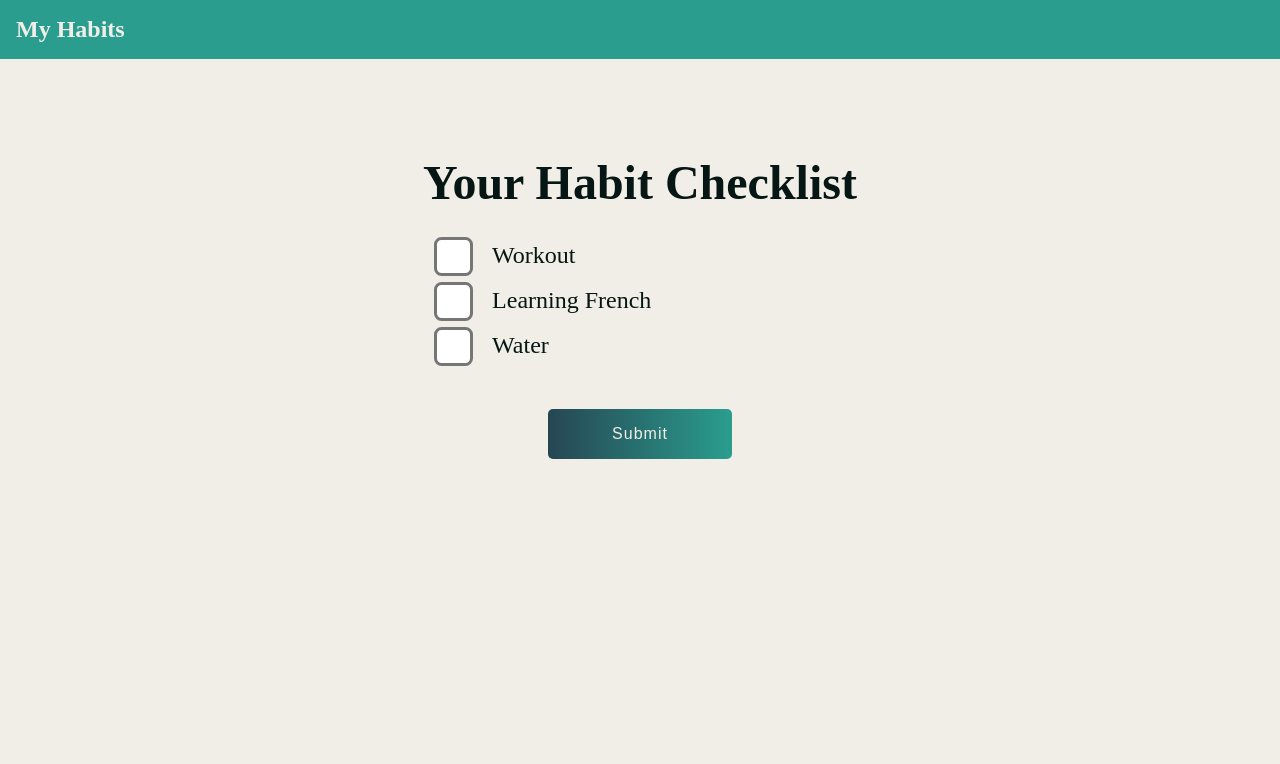
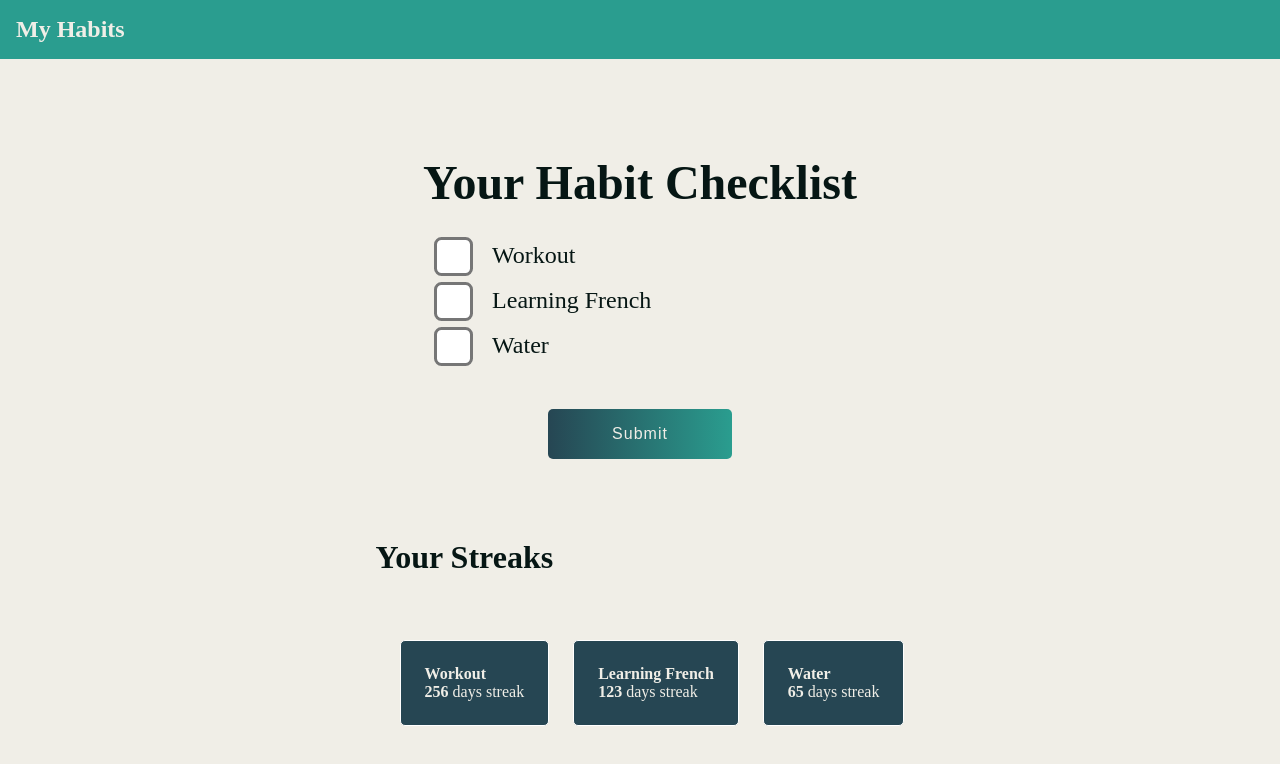
Before and after one commit to gpiliponyte/habits, a Next.js app: page / in a window 1280 px wide. Shown: the top 764 px of the page. Built offline with nearby package versions, Linux system fonts and the light colour scheme.

Commit message:
add habit cards styling

```diff
--- /dev/null
+++ b/components/HabitCard.js
@@ -0,0 +1,7 @@
+import styles from "../styles/Home.module.scss";
+
+const HabitCard = ({h}) => {
+    return (<div className={styles.habit}><strong>{h.name}</strong><p><strong>{h.streak}</strong> days streak</p></div>);
+}
+
+export default HabitCard;
--- a/pages/index.js
+++ b/pages/index.js
@@ -1,5 +1,6 @@
 import Head from 'next/head'
 import styles from '../styles/Home.module.scss'
+import HabitCard from "../components/HabitCard";
 
 
 export default function Home() {
@@ -9,8 +10,7 @@ export default function Home() {
         {id: 3, name: "Water", streak: 65}
     ]
 
-    const habitElements = habits.map(h => <div className={styles.habit}
-                                               key={h.id}>{`${h.name} : ${h.streak} days streak`}</div>)
+    const habitElements = habits.map(h => <HabitCard key={h.id} h={h}></HabitCard>)
 
     const checklistItems = habits.map(h => <div key={h.id}>
         <input id={h.id} type="checkbox"/><label htmlFor={h.id}>{h.name}</label>
@@ -38,6 +38,12 @@ export default function Home() {
                         </div>
                     </form>
                 </div>
+                <div className={styles.habitCards}>
+                    <h1>Your Streaks</h1>
+                    <div className={styles.cards}>
+                        {habitElements}
+                    </div>
+                </div>
             </main>
         </>
     )
--- a/styles/Home.module.scss
+++ b/styles/Home.module.scss
@@ -9,10 +9,29 @@
 
 .habit {
   border: 1px solid white;
-  padding: 8px;
+  padding: 24px;
   border-radius: 5px;
   background: $dark;
   color: $white;
+  margin-left: 24px;
+  strong {
+    font-size: 16px;
+  }
+  p {
+    color: $white
+  }
+}
+
+.habitCards {
+  margin-top: 5rem;
+  h1 {
+    margin-bottom: 4rem;
+  }
+}
+
+.cards {
+  display: flex;
+  flex-direction: row;
 }
 
 .habits {
```
